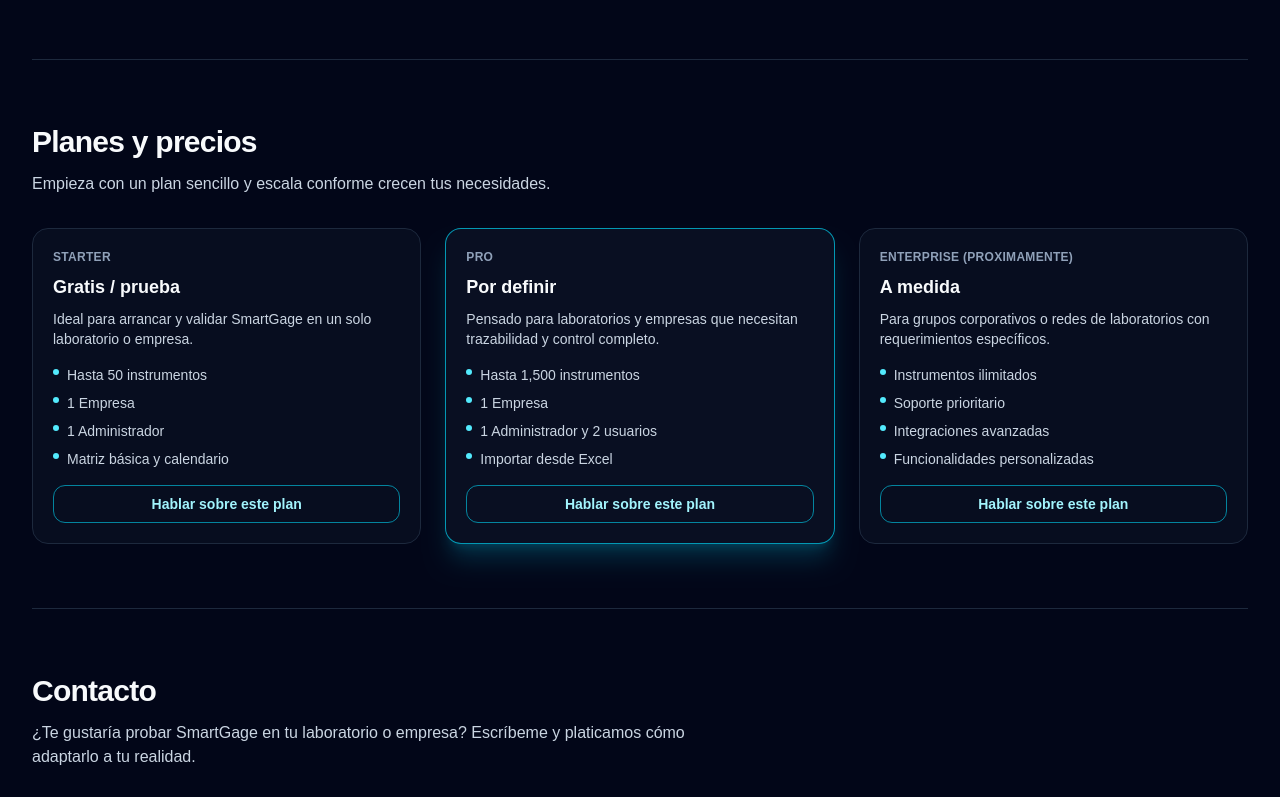
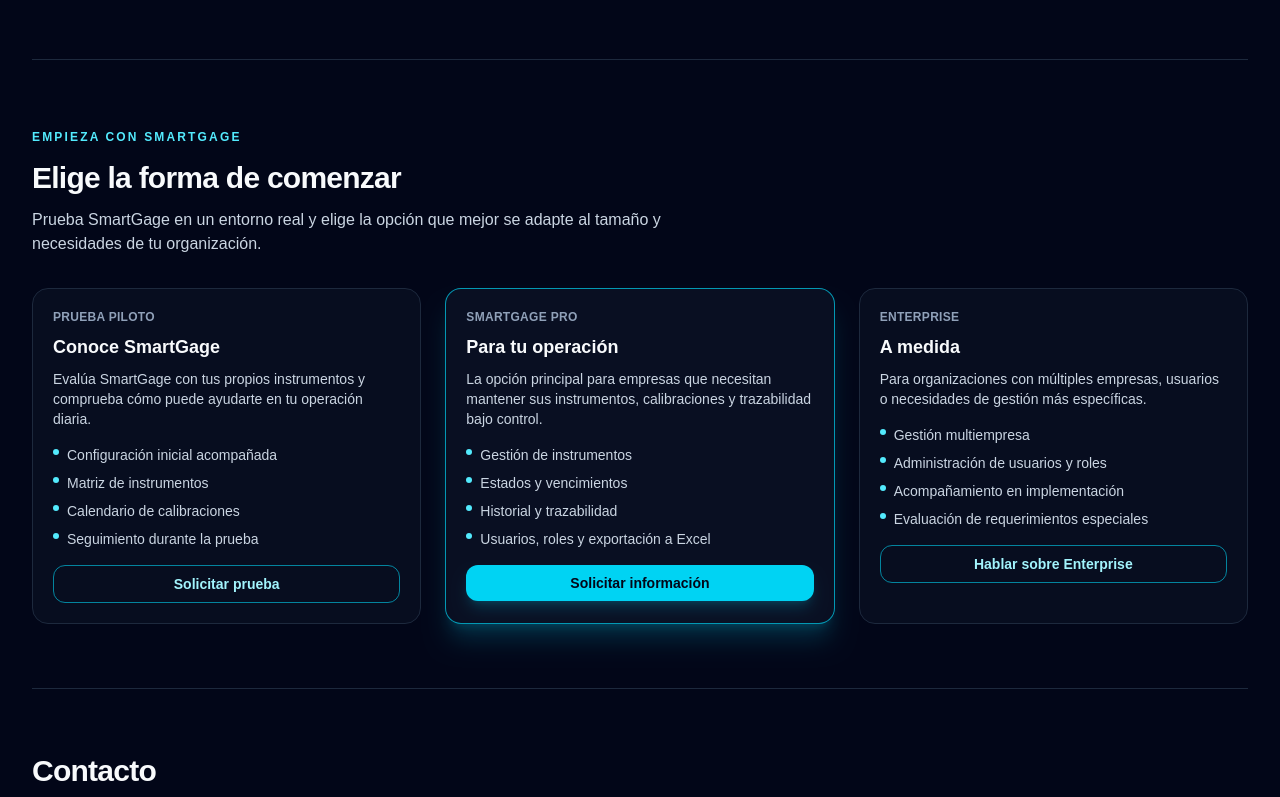
Before and after one commit to calibtech/smartgage-landing, a Next.js app: page / in a window 1280 px wide. Shown: the part 2000-2797 px from the top of the page. Built offline with nearby package versions, Linux system fonts and the light colour scheme.

Commit message:
style: refine landing plans and conversion flow

```diff
--- a/app/page.tsx
+++ b/app/page.tsx
@@ -46,7 +46,7 @@
               Capturas
             </a>
             <a href={`#${sections.planes}`} className="hover:text-cyan-300">
-              Precios
+              Planes
             </a>
             <a
               href={`#${sections.contacto}`}
@@ -112,7 +112,7 @@
             <div className="mt-6 grid grid-cols-2 gap-4 text-xs text-slate-400 md:text-sm">
               <div>
                 <p className="font-semibold text-slate-200">
-                  Pensado para metrólogos
+                  Pensado para responsables de metrólogía
                 </p>
                 <p>Fechas de calibración, matrices, historial y alertas.</p>
               </div>
@@ -307,34 +307,60 @@
           className="space-y-8 border-t border-slate-800 py-16"
         >
           <div className="max-w-2xl">
-            <h2 className="text-2xl font-semibold tracking-tight md:text-3xl">
-              Planes y precios
+            <span className="text-xs font-semibold uppercase tracking-[0.18em] text-cyan-300">
+              Empieza con SmartGage
+            </span>
+
+            <h2 className="mt-3 text-2xl font-semibold tracking-tight md:text-3xl">
+              Elige la forma de comenzar
             </h2>
-            <p className="mt-3 text-sm text-slate-300 md:text-base">
-              Empieza con un plan sencillo y escala conforme crecen tus necesidades.
+
+            <p className="mt-3 text-sm leading-6 text-slate-300 md:text-base">
+              Prueba SmartGage en un entorno real y elige la opción que mejor se adapte
+              al tamaño y necesidades de tu organización.
             </p>
           </div>
 
           <div className="grid gap-6 md:grid-cols-3">
             <PlanCard
-              name="Starter"
-              price="Gratis / prueba"
-              description="Ideal para arrancar y validar SmartGage en un solo laboratorio o empresa."
-              features={["Hasta 50 instrumentos", "1 Empresa", "1 Administrador", "Matriz básica y calendario"]}
+              name="Prueba piloto"
+              price="Conoce SmartGage"
+              description="Evalúa SmartGage con tus propios instrumentos y comprueba cómo puede ayudarte en tu operación diaria."
+              features={[
+                "Configuración inicial acompañada",
+                "Matriz de instrumentos",
+                "Calendario de calibraciones",
+                "Seguimiento durante la prueba",
+              ]}
+              ctaLabel="Solicitar prueba"
               highlight={false}
             />
+
             <PlanCard
-              name="Pro"
-              price="Por definir"
-              description="Pensado para laboratorios y empresas que necesitan trazabilidad y control completo."
-              features={["Hasta 1,500 instrumentos", "1 Empresa", "1 Administrador y 2 usuarios", "Importar desde Excel"]}
+              name="SmartGage Pro"
+              price="Para tu operación"
+              description="La opción principal para empresas que necesitan mantener sus instrumentos, calibraciones y trazabilidad bajo control."
+              features={[
+                "Gestión de instrumentos",
+                "Estados y vencimientos",
+                "Historial y trazabilidad",
+                "Usuarios, roles y exportación a Excel",
+              ]}
+              ctaLabel="Solicitar información"
               highlight={true}
             />
+
             <PlanCard
-              name="Enterprise (proximamente)"
+              name="Enterprise"
               price="A medida"
-              description="Para grupos corporativos o redes de laboratorios con requerimientos específicos."
-              features={["Instrumentos ilimitados", "Soporte prioritario", "Integraciones avanzadas", "Funcionalidades personalizadas"]}
+              description="Para organizaciones con múltiples empresas, usuarios o necesidades de gestión más específicas."
+              features={[
+                "Gestión multiempresa",
+                "Administración de usuarios y roles",
+                "Acompañamiento en implementación",
+                "Evaluación de requerimientos especiales",
+              ]}
+              ctaLabel="Hablar sobre Enterprise"
               highlight={false}
             />
           </div>
@@ -425,12 +451,14 @@
   price,
   description,
   features,
+  ctaLabel,
   highlight,
 }: {
   name: string;
   price: string;
   description: string;
   features: string[];
+  ctaLabel: string;
   highlight?: boolean;
 }) {
   return (
@@ -459,9 +487,13 @@
       <div className="mt-4">
         <a
           href="#contacto"
-          className="block w-full rounded-xl border border-cyan-400/60 px-4 py-2 text-center text-xs font-semibold text-cyan-200 hover:bg-cyan-500/10 md:text-sm"
+          className={`block w-full rounded-xl px-4 py-2 text-center text-xs font-semibold transition md:text-sm ${
+            highlight
+              ? "bg-cyan-400 text-slate-950 shadow-lg shadow-cyan-500/20 hover:bg-cyan-300"
+              : "border border-cyan-400/60 text-cyan-200 hover:bg-cyan-500/10"
+          }`}
         >
-          Hablar sobre este plan
+          {ctaLabel}
         </a>
       </div>
     </div>
```
